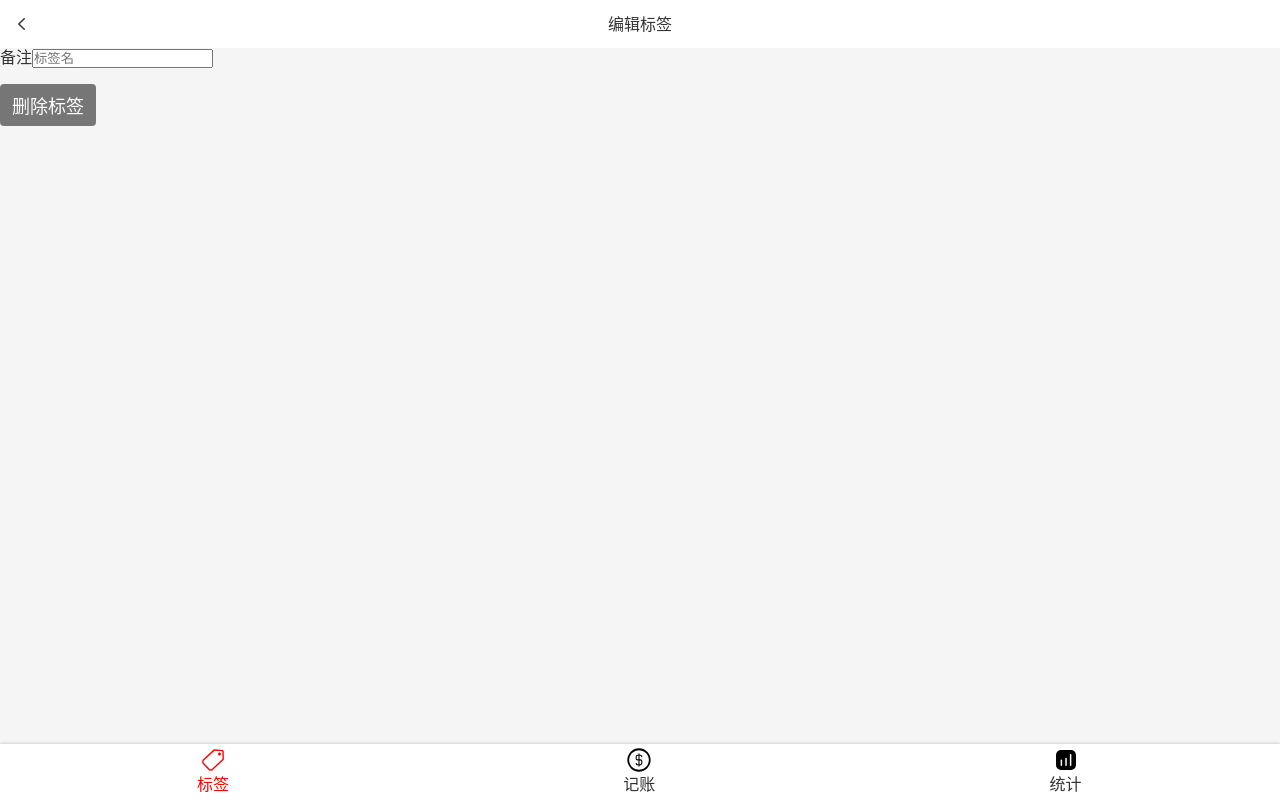
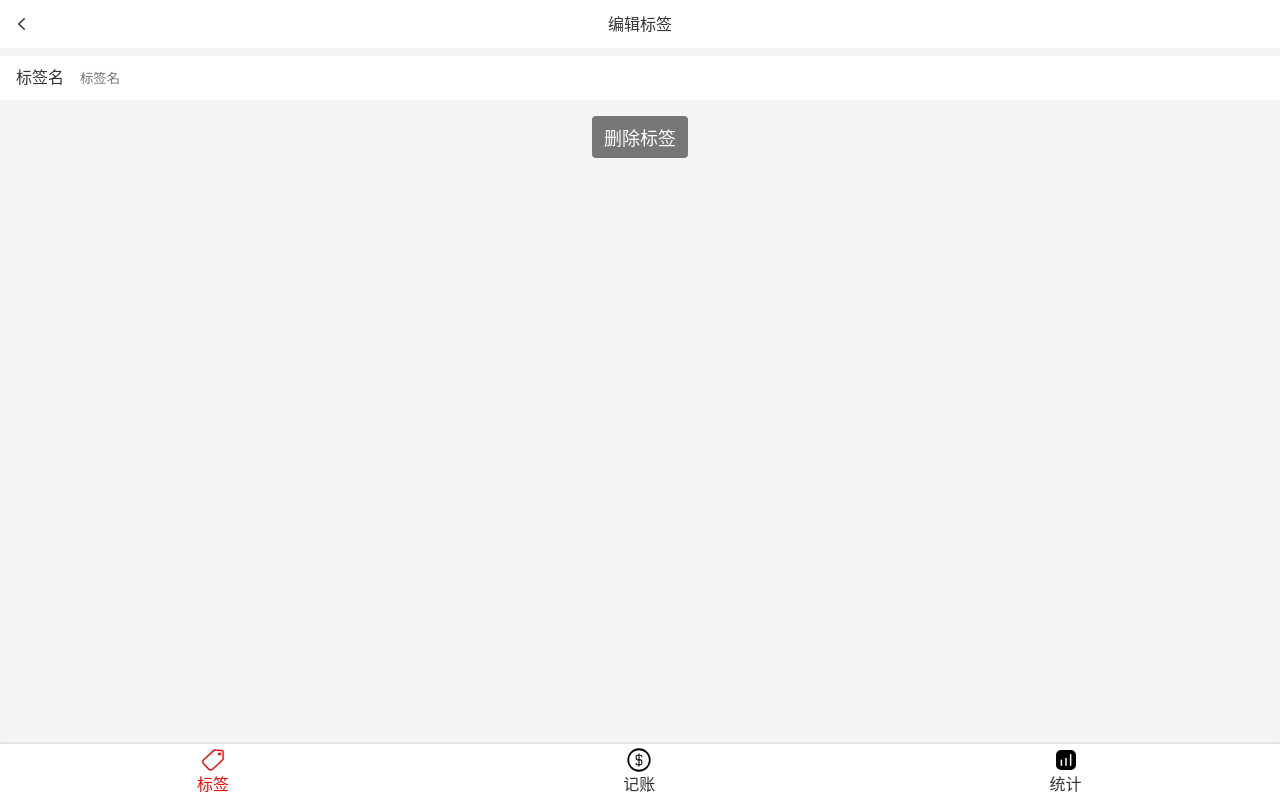
Before and after one commit to znzaznz/React-Morny, a React app: page /tags/1 in a window 1280 px wide. Built offline with nearby package versions, Linux system fonts and the light colour scheme; the HTML template or start-up script is replaced by a standard one.

Commit message:
Tag.tsx的样式完成

```diff
--- /dev/null
+++ b/src/components/Center.tsx
@@ -0,0 +1,8 @@
+import styled from 'styled-components';
+
+const Center = styled.div`
+  display: flex;
+  justify-content: center;
+  align-items: center;
+`
+export {Center}
--- a/src/components/Input.tsx
+++ b/src/components/Input.jsx
@@ -11,19 +11,18 @@ const Label = styled.label`
       >input{
         display: block;
         width: 100%;
-        height: 72px;
+        height: 44px;
         background: none;
         border: 0;
       }
 
 `
-type Props = React.InputHTMLAttributes<HTMLInputElement>;
 
-const Input:React.FC  = (props:Props)=>{
-    const {...rest} = props
+const Input  = (props)=>{
+    const {labelName,...rest} = props
     return (
         <Label>
-            <span>备注</span>
+            <span>{labelName}</span>
             <input {...rest}/>
         </Label>
     )
--- a/src/components/NoteSection/NoteSection.jsx
+++ b/src/components/NoteSection/NoteSection.jsx
@@ -1,9 +1,9 @@
-import React, {ChangeEventHandler, useRef} from 'react';
+import React from 'react';
 import styled from "styled-components";
-import {Input} from '../Input';
+import {Input} from '../Input.jsx';
 
 const NotesSection = styled.section`
-    padding: 0 16px;
+    padding: 14px 16px;
     font-size: 14px;
 `
 export default function NoteSection(props) {
@@ -15,7 +15,9 @@ export default function NoteSection(props) {
     }
     return (
         <NotesSection>
-            <Input type="text" placeholder={"请在这里添加新的备注"}
+            <Input labelName="备注"
+                    type="text"
+                   placeholder={"请在这里添加新的备注"}
                    value={note}
                    onChange={x} />
         </NotesSection>
--- a/src/views/Tag.tsx
+++ b/src/views/Tag.tsx
@@ -5,6 +5,8 @@ import Layout from '../components/Layout';
 import Icon from '../components/Icon';
 import {Button} from '../components/Button';
 import styled from 'styled-components';
+import {Input} from '../components/Input.jsx';
+import {Center} from '../components/Center';
 
 type Params = {
     id:string
@@ -18,6 +20,12 @@ const Topbar = styled.header`
   padding: 14px;
   background-color: white;
 `
+const InputWrapper = styled.div`
+  background-color: white;
+  padding: 0 16px;
+  margin-top: 8px;
+`
+
 
 const Tag:React.FC = ()=>{
     const {tags,findTag} = useTags();
@@ -32,14 +40,13 @@ const Tag:React.FC = ()=>{
                 <Icon/>
             </Topbar>
             <div>
-                <label>
-                    <span>备注</span>
-                    <input type="text" placeholder={"标签名"}/>
-                </label>
+                <InputWrapper>
+                    <Input labelName={"标签名"} type={"text"} placeholder={"标签名"}/>
+                </InputWrapper>
             </div>
-            <div>
+            <Center>
                 <Button>删除标签</Button>
-            </div>
+            </Center>
         </Layout>
     )
 }
--- a/src/views/Tags.tsx
+++ b/src/views/Tags.tsx
@@ -5,6 +5,7 @@ import {useTags} from '../useTags';
 import styled from 'styled-components';
 import Icon from '../components/Icon';
 import {Button} from '../components/Button';
+import {Center} from '../components/Center';
 
 const TagList = styled.ol`
   font-size: 16px;
@@ -21,11 +22,7 @@ const TagList = styled.ol`
     }
   }
 `
-const Center = styled.div`
-  display: flex;
-  justify-content: center;
-  align-items: center;
-`
+
 export default function Tags(){
     const {tags} = useTags();
     return (
```
